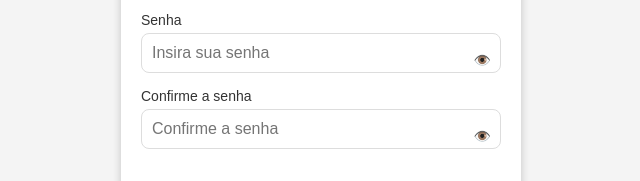
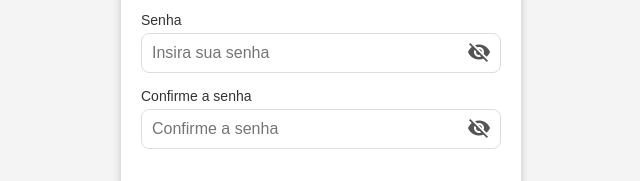
Before and after one commit to Bianca-hue/Eleicoes-Representantes, a plain HTML site: page Cadastro.html in a window 1280 px wide. Shown: the part 471-652 px from the top of the page, 319-959 px from the left. Drawn offline with Linux system fonts and the light colour scheme.

Commit message:
Fix: Icone de visualizar senha

```diff
--- a/Cadastro.html
+++ b/Cadastro.html
@@ -1,15 +1,14 @@
 <!DOCTYPE html>
 <html lang="pt-br">
   <head>
-  <meta charset="UTF-8">
-  <meta name="viewport" content="width=device-width, initial-scale=1.0">
+    <meta charset="UTF-8" />
+    <meta name="viewport" content="width=device-width, initial-scale=1.0" />
     <title>Cadastro de Usuário</title>
-  <link rel="stylesheet" href="assets/style.css">
+    <link rel="stylesheet" href="assets/style.css" />
   </head>
   <body>
-
     <div class="container">
-    <img src="assets/img/logoUlife.png" alt="Logo" class="logo">
+      <img src="assets/img/logoUlife.png" alt="Logo" class="logo" />
       <section>
         <h2>Cadastro de Usuário</h2>
         <p>Crie uma conta para votar!</p>
@@ -17,18 +16,34 @@
 
       <section>
         <label for="ra">RA</label>
-      <input type="text" id="ra" placeholder="Insira seu RA">
+        <input type="text" id="ra" placeholder="Insira seu RA" />
 
         <label for="senha">Senha</label>
         <div class="password-input">
-        <input type="password" id="senha" placeholder="Insira sua senha">
-        <button class="password-toggle" onclick="togglePassword('senha')">👁️</button>
+          <input type="password" id="senha" placeholder="Insira sua senha" />
+          <button
+            class="password-toggle"
+            onclick="togglePassword('senha', 'toggle-icon-senha')"
+          >
+            <i class="material-icons" id="toggle-icon-senha">visibility_off</i>
+          </button>
         </div>
 
         <label for="confirma-senha">Confirme a senha</label>
         <div class="password-input">
-        <input type="password" id="confirma-senha" placeholder="Confirme a senha">
-        <button class="password-toggle" onclick="togglePassword('confirma-senha')">👁️</button>
+          <input
+            type="password"
+            id="confirma-senha"
+            placeholder="Confirme a senha"
+          />
+          <button
+            class="password-toggle"
+            onclick="togglePassword('confirma-senha', 'toggle-icon-confirma')"
+          >
+            <i class="material-icons" id="toggle-icon-confirma"
+              >visibility_off</i
+            >
+          </button>
         </div>
       </section>
 
@@ -38,16 +53,19 @@
         <p>Já possui conta? <a href="login.html">Entre aqui</a></p>
       </div>
     </div>
+  </body>
+  <script>
+    function togglePassword(fieldId, iconId) {
+      const field = document.getElementById(fieldId);
+      const icon = document.getElementById(iconId);
 
-  <script>
-    function togglePassword(fieldId) {
-      const field = document.getElementById(fieldId);
       if (field.type === "password") {
         field.type = "text";
+        icon.textContent = "visibility"; // Ícone de olho aberto
       } else {
         field.type = "password";
+        icon.textContent = "visibility_off"; // Ícone de olho fechado
       }
     }
   </script>
-</body>
 </html>
--- a/assets/style.css
+++ b/assets/style.css
@@ -1,3 +1,5 @@
+@import url('https://fonts.googleapis.com/icon?family=Material+Icons');
+
 * {
     margin: 0;
     padding: 0;
@@ -47,6 +49,8 @@ label {
 input[type="email"],
 input[type="text"],
 input[type="password"] {
+    display: flex;
+    align-items: center;
     width: 100%;
     padding: 10px;
     margin-bottom: 15px;
```
Also changed, not shown: Login.html (+14 -9 lines). Lines whose indentation alone changed are shown as unchanged.
